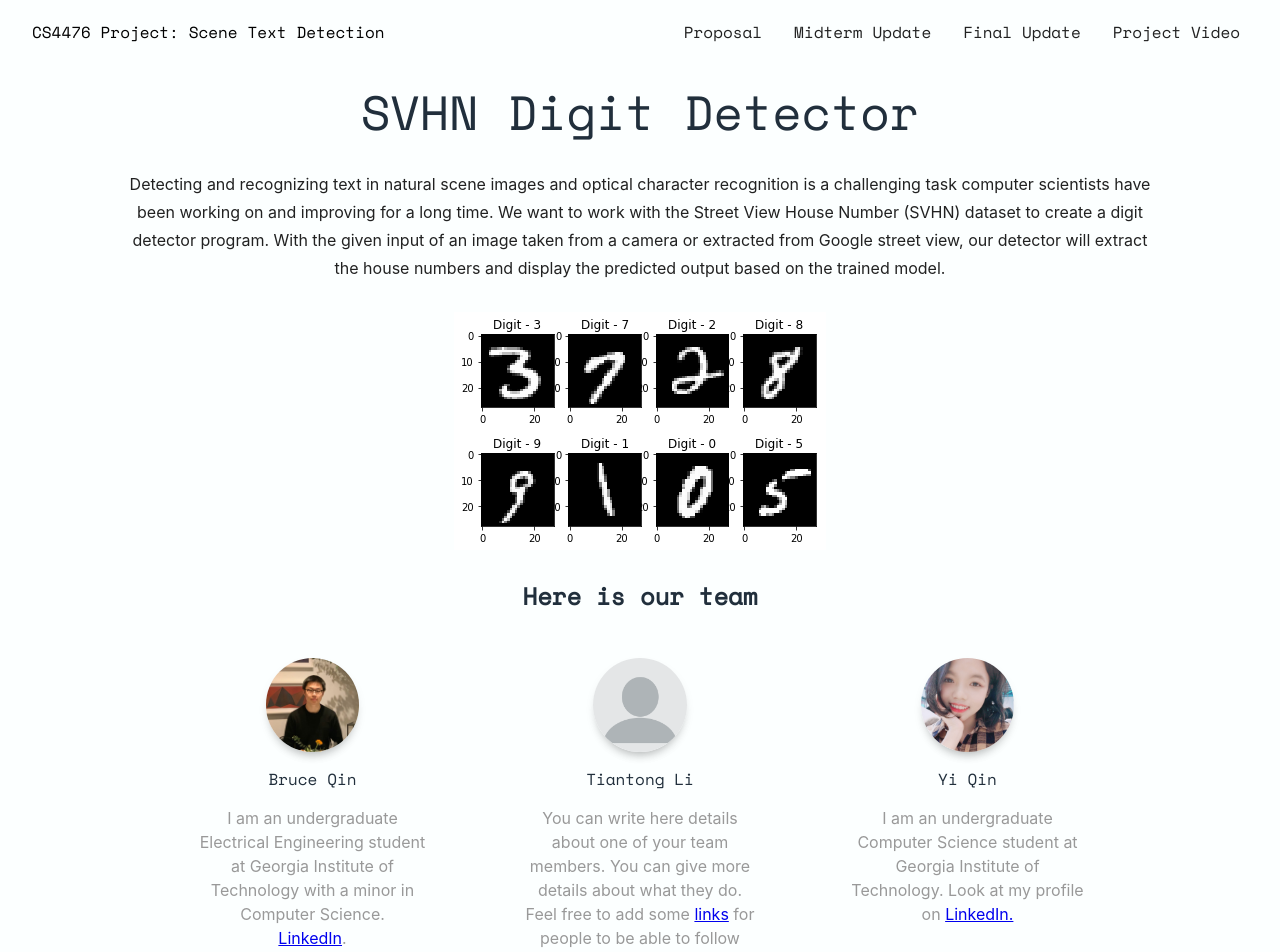
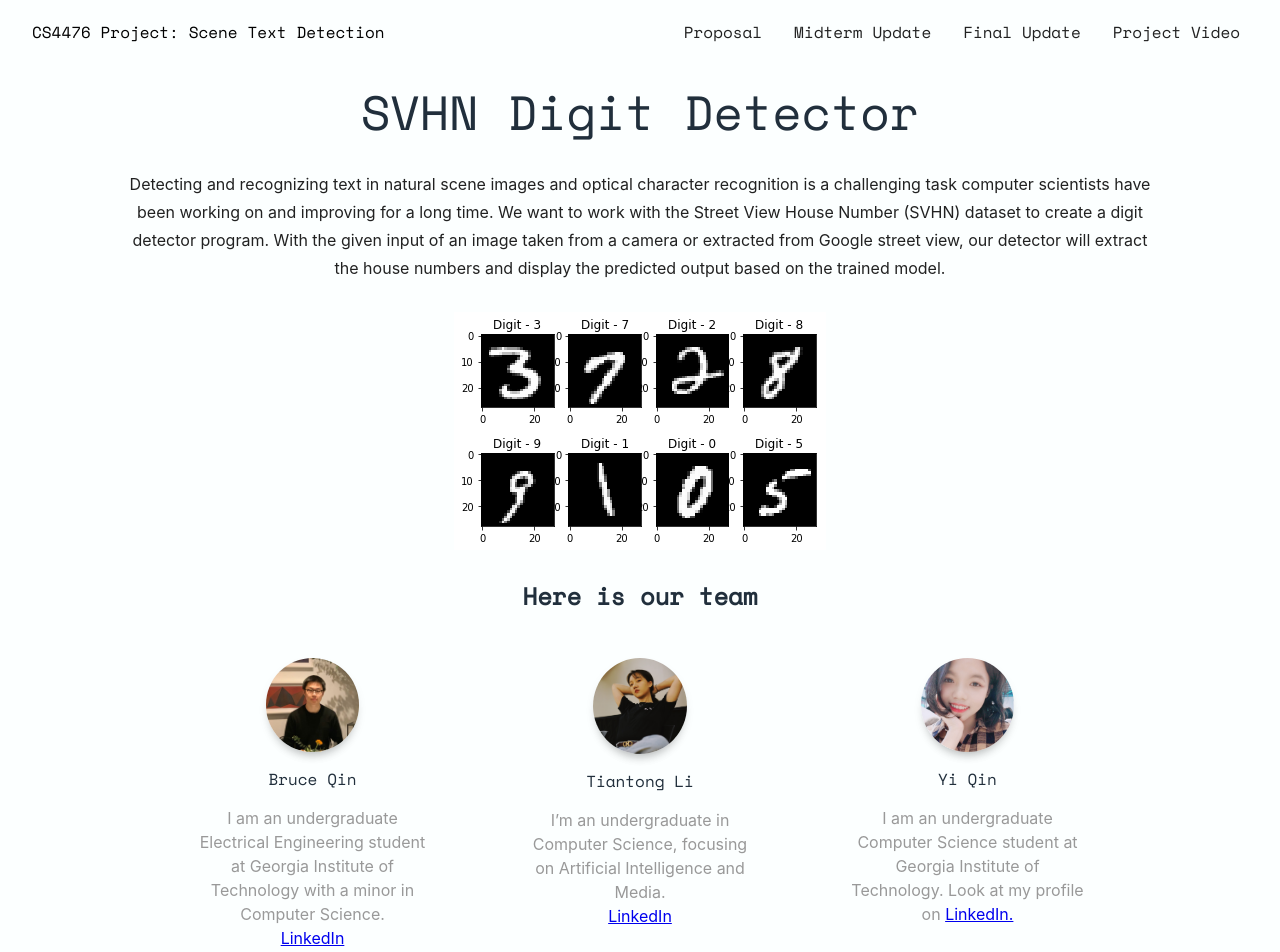
Before and after one commit to bruceliqin/CS4476-Project-Website, a React (Create React App) app: page /#/ in a window 1280 px wide. Shown: the top 952 px of the page. Built offline with nearby package versions, Linux system fonts and the light colour scheme.

Commit message:
profile update

```diff
--- a/src/components/TeamDescription/TeamDescription.js
+++ b/src/components/TeamDescription/TeamDescription.js
@@ -17,7 +17,7 @@ import CardBody from "../Card/CardBody.js";
 import styles from "./teamStyles.js";
 
 import team1 from "../../img/bruce.jpeg";
-import team2 from "../../img/filler.png";
+import team2 from "../../img/tiantongli.jpeg";
 import team3 from "../../img/yiqin.jpg";
 import { Typography } from "@material-ui/core";
 
@@ -44,7 +44,7 @@ export default function Description() {
               <CardBody>
                   <Typography className={classes.description}>
                     I am an undergraduate Electrical Engineering student at Georgia Institute of Technology with a minor in Computer Science.
-                  <br></br><a href="https://www.linkedin.com/in/bruce-qin">LinkedIn</a>.
+                  <br></br><a href="https://www.linkedin.com/in/bruce-qin">LinkedIn</a>
                   </Typography>
               </CardBody>
             </Card>
@@ -57,10 +57,8 @@ export default function Description() {
               <Typography className={classes.cardTitle}>Tiantong Li</Typography>
               <CardBody>
                   <Typography className={classes.description}>
-                  You can write here details about one of your team members. You
-                  can give more details about what they do. Feel free to add
-                  some <a href="#pablo">links</a> for people to be able to
-                  follow them outside the site.
+                  I’m an undergraduate in Computer Science, focusing on Artificial Intelligence and Media. <br></br>
+                  <a href="https://www.linkedin.com/in/tiantongli">LinkedIn</a>
                   </Typography>
               </CardBody>
             </Card>
```
Also changed, not shown: src/img/tiantongli.jpeg (added).
